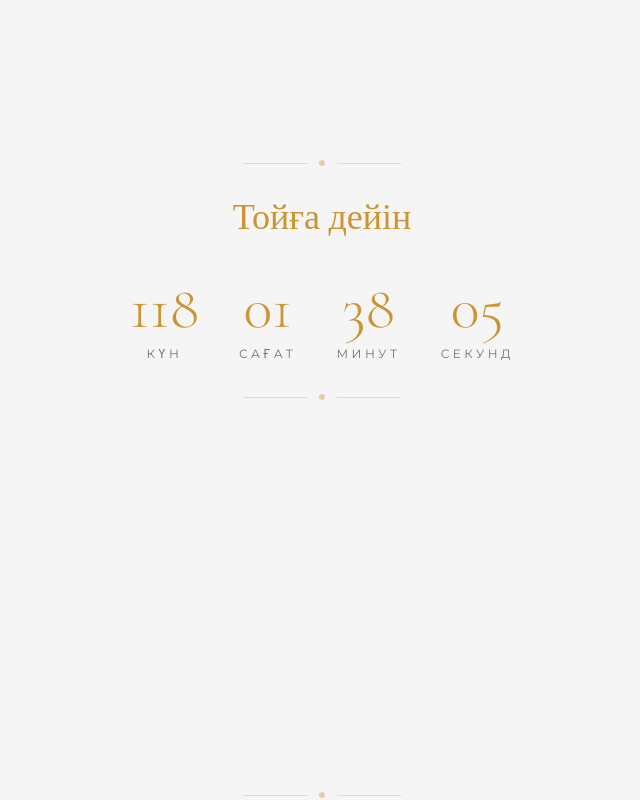
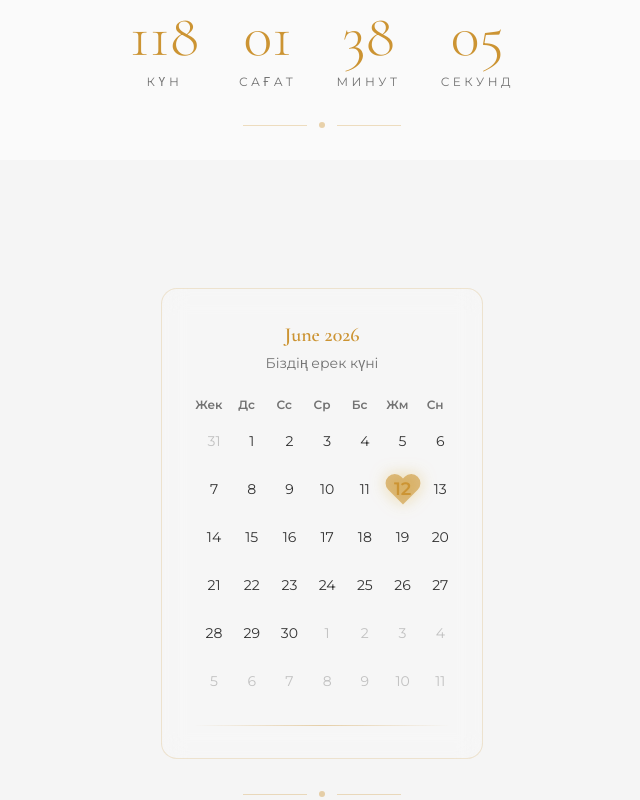
Before and after one commit to pakhlavonKh/wedding-invitation, a React (Vite) app: page / in a window 1280 px wide. Shown: the part 1720-2520 px from the top of the page, without its empty margins (318-958 px from the left). Built offline with nearby package versions, Linux system fonts and the light colour scheme; the HTML template or start-up script is replaced by a standard one.

Commit message:
some commit

```diff
--- a/src/components/CountdownTimer.tsx
+++ b/src/components/CountdownTimer.tsx
@@ -38,9 +38,8 @@ const CountdownTimer = () => {
   ];
 
   return (
-    <section className="wedding-section bg-card">
       <motion.div
-        initial={{ opacity: 0, y: 40 }}
+        initial={{ opacity: 0, y: 30 }}
         whileInView={{ opacity: 1, y: 0 }}
         viewport={{ once: true }}
         transition={{ duration: 0.8 }}
@@ -48,11 +47,11 @@ const CountdownTimer = () => {
       >
         <GoldDivider />
 
-        <h2 className="text-display text-3xl md:text-4xl font-light gold-text mb-4">
+        <h2 className="text-display text-3xl md:text-4xl font-light gold-text mb-4 mx-auto text-center">
           Тойға дейін
         </h2>
 
-        <div className="flex justify-center gap-6 md:gap-10 mt-10">
+        <div className="flex justify-center gap-6 md:gap-10">
           {items.map((item, i) => (
             <motion.div
               key={item.label}
@@ -72,7 +71,6 @@ const CountdownTimer = () => {
 
         <GoldDivider />
       </motion.div>
-    </section>
   );
 };
 
--- a/src/components/HeroSection.tsx
+++ b/src/components/HeroSection.tsx
@@ -88,21 +88,6 @@ const HeroSection = () => {
         >
           Үйлену тойы
         </motion.p>
-
-        <motion.div
-          initial={{ opacity: 0 }}
-          animate={{ opacity: 1 }}
-          transition={{ duration: 1, delay: 4 }}
-          className="flex justify-center mt-12 z-100 mb-12"
-        >
-          <motion.div
-            animate={{ y: [0, 8, 0] }}
-            transition={{ duration: 2.5, repeat: Infinity, ease: "easeInOut" }}
-            className="w-5 h-9 border border-primary/30 rounded-full flex items-start justify-center pt-2"
-          >
-            <div className="w-0.5 h-2 bg-primary/40 rounded-full" />
-          </motion.div>
-        </motion.div>
       </div>
     </section>
   );
--- a/src/components/LocationSection.tsx
+++ b/src/components/LocationSection.tsx
@@ -1,10 +1,13 @@
 import { motion } from "framer-motion";
 import { MapPin, Clock, CalendarDays } from "lucide-react";
 import GoldDivider from "@/components/GoldDivider";
+import WeddingCalendar from "./WeddingCalendar";
+
 
 const LocationSection = () => {
   return (
     <section className="wedding-section bg-card">
+      <WeddingCalendar />
       <motion.div
         initial={{ opacity: 0, y: 40 }}
         whileInView={{ opacity: 1, y: 0 }}
--- /dev/null
+++ b/src/components/WeddingCalendar.tsx
@@ -0,0 +1,112 @@
+import { motion } from "framer-motion";
+
+const WeddingCalendar = () => {
+  const weddingDate = new Date("2026-06-12");
+  const year = weddingDate.getFullYear();
+  const month = weddingDate.getMonth();
+
+  // Get first day of month and number of days
+  const firstDay = new Date(year, month, 1).getDay();
+  const daysInMonth = new Date(year, month + 1, 0).getDate();
+  const daysInPrevMonth = new Date(year, month, 0).getDate();
+
+  // Calendar grid
+  const days = [];
+
+  // Previous month days
+  for (let i = firstDay - 1; i >= 0; i--) {
+    days.push({ day: daysInPrevMonth - i, currentMonth: false });
+  }
+
+  // Current month days
+  for (let i = 1; i <= daysInMonth; i++) {
+    days.push({ day: i, currentMonth: true, isWeddingDay: i === 12 });
+  }
+
+  // Next month days to fill grid
+  const remainingDays = 42 - days.length;
+  for (let i = 1; i <= remainingDays; i++) {
+    days.push({ day: i, currentMonth: false });
+  }
+
+  const monthName = new Intl.DateTimeFormat("kk", { month: "long" }).format(weddingDate);
+  const dayNames = ["Жек", "Дс", "Сс", "Ср", "Бс", "Жм", "Сн"];
+
+  return (
+    <motion.div
+      initial={{ opacity: 0, scale: 0.8 }}
+      animate={{ opacity: 1, scale: 1 }}
+      transition={{ duration: 1, delay: 3.2 }}
+      className="flex justify-center mt-12"
+    >
+      <div className="bg-white/10 backdrop-blur-md rounded-2xl p-8 border border-gold/20">
+        <div className="mb-6 text-center">
+          <h3 className="text-gold text-xl font-semibold">
+            {monthName} {year}
+          </h3>
+          <p className="text-sm text-muted-foreground mt-1">Біздің ерек күні</p>
+        </div>
+
+        <div className="w-64">
+          {/* Day headers */}
+          <div className="grid grid-cols-7 gap-2 mb-2">
+            {dayNames.map((day) => (
+              <div key={day} className="text-center text-xs text-muted-foreground font-semibold">
+                {day}
+              </div>
+            ))}
+          </div>
+
+          {/* Calendar grid */}
+          <div className="grid grid-cols-7 gap-2 relative">
+            {days.map((item, index) => (
+              <div key={index} className="relative">
+                {item.isWeddingDay ? (
+                  <motion.div
+                    initial={{ scale: 0.5 }}
+                    animate={{ scale: 1 }}
+                    transition={{ delay: 0.3, duration: 0.6, ease: "easeOut" }}
+                    className="relative w-10 h-10 flex items-center justify-center"
+                  >
+                    {/* Heart shape background */}
+                    <svg
+                      viewBox="0 0 24 24"
+                      className="absolute inset-0 w-full h-full text-gold/60 fill-current"
+                      style={{ filter: "drop-shadow(0 0 8px rgb(218, 165, 32, 0.6))" }}
+                    >
+                      <path d="M20.84 4.61a5.5 5.5 0 0 0-7.78 0L12 5.67l-1.06-1.06a5.5 5.5 0 0 0-7.78 7.78l1.06 1.06L12 21.23l7.78-7.78 1.06-1.06a5.5 5.5 0 0 0 0-7.78z" />
+                    </svg>
+                    {/* Date number */}
+                    <span className="relative z-10 text-lg font-bold text-gold">
+                      {item.day}
+                    </span>
+                  </motion.div>
+                ) : (
+                  <div
+                    className={`w-10 h-10 flex items-center justify-center text-sm rounded transition-colors ${
+                      item.currentMonth
+                        ? "text-foreground hover:bg-gold/10"
+                        : "text-muted-foreground/40"
+                    }`}
+                  >
+                    {item.day}
+                  </div>
+                )}
+              </div>
+            ))}
+          </div>
+        </div>
+
+        {/* Decorative line */}
+        <motion.div
+          initial={{ width: 0 }}
+          animate={{ width: "100%" }}
+          transition={{ delay: 0.5, duration: 0.8 }}
+          className="mt-6 h-px bg-gradient-to-r from-transparent via-gold/40 to-transparent"
+        />
+      </div>
+    </motion.div>
+  );
+};
+
+export default WeddingCalendar;
--- /dev/null
+++ b/src/components/WeddingDateSection.tsx
@@ -0,0 +1,63 @@
+import { motion } from "framer-motion";
+import GoldDivider from "@/components/GoldDivider";
+
+const WeddingDateSection = () => {
+  const weddingDate = new Date("2026-06-12");
+  const day = weddingDate.getDate();
+  const monthName = new Intl.DateTimeFormat("kk", { month: "long" }).format(weddingDate);
+  const year = weddingDate.getFullYear();
+
+  return (
+    <section className="wedding-section bg-background">
+      <motion.div
+        initial={{ opacity: 0, y: 40 }}
+        whileInView={{ opacity: 1, y: 0 }}
+        viewport={{ once: true }}
+        transition={{ duration: 0.8 }}
+        className="max-w-lg mx-auto"
+      >
+        <GoldDivider />
+
+        <motion.h2
+          initial={{ opacity: 0, y: 20 }}
+          whileInView={{ opacity: 1, y: 0 }}
+          viewport={{ once: true }}
+          transition={{ duration: 0.8, delay: 0.2 }}
+          className="text-display text-3xl md:text-4xl font-light gold-text mb-10 text-center"
+        >
+          Құанышқымызға ортақ болыңыздар!
+        </motion.h2>
+
+        <motion.div
+          initial={{ opacity: 0, scale: 0.9 }}
+          whileInView={{ opacity: 1, scale: 1 }}
+          viewport={{ once: true }}
+          transition={{ duration: 0.8, delay: 0.3 }}
+          className="flex justify-center mb-8"
+        >
+          <svg
+            className="w-12 h-12 text-gold"
+            fill="currentColor"
+            viewBox="0 0 24 24"
+          >
+            <path d="M19 3h-1V1h-2v2H8V1H6v2H5c-1.11 0-1.99.9-1.99 2L3 19c0 1.1.89 2 2 2h14c1.1 0 2-.9 2-2V5c0-1.1-.9-2-2-2zm0 16H5V8h14v11zm-5-7h-4v4h4v-4z" />
+          </svg>
+        </motion.div>
+
+        <motion.p
+          initial={{ opacity: 0, y: 20 }}
+          whileInView={{ opacity: 1, y: 0 }}
+          viewport={{ once: true }}
+          transition={{ duration: 0.8, delay: 0.4 }}
+          className="text-display text-2xl md:text-3xl font-light text-foreground text-center"
+        >
+          {day} {monthName}, {year} жыл
+        </motion.p>
+
+        <GoldDivider />
+      </motion.div>
+    </section>
+  );
+};
+
+export default WeddingDateSection;
```
